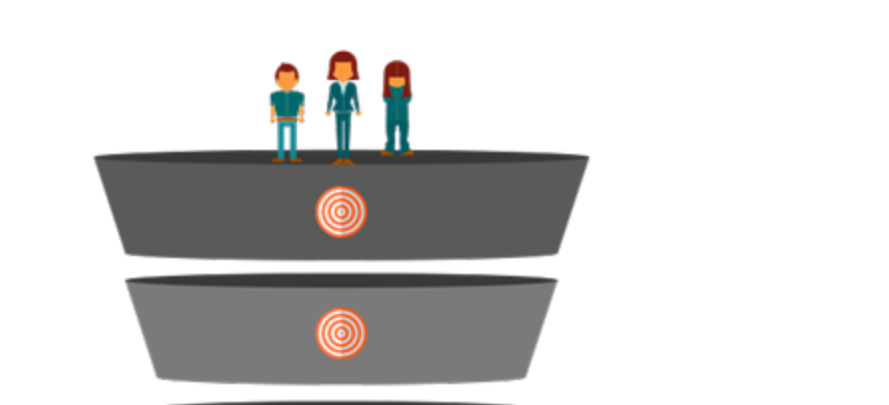
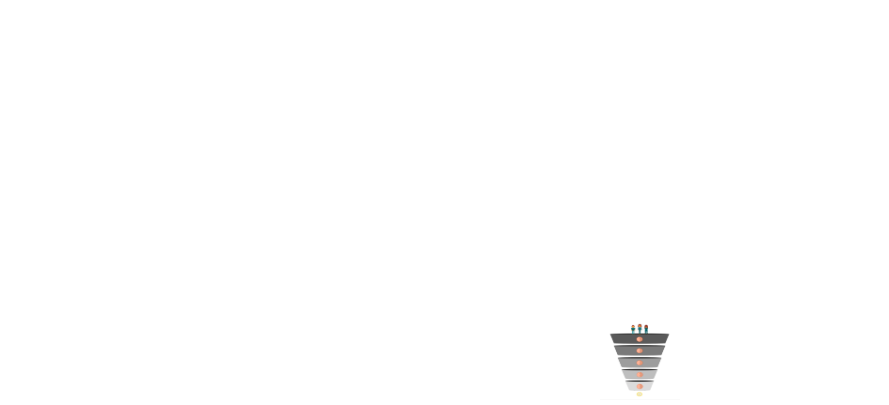
Before and after one commit to Joanna-P07/git-101, a plain HTML site: page index.html in a window 1280 px wide. Shown: the top 405 px of the page, without its empty margins (0-889 px from the left). Drawn offline with Linux system fonts and the light colour scheme.

Commit message:
Centered image and tagline

```diff
--- a/index.html
+++ b/index.html
@@ -1,10 +1,13 @@
 <!DOCTYPE html>
 <html>
 <head>
+	<link rel="stylesheet" type="text/css" href="style.css">
 	<title></title>
 </head>
 <body>
-	<img src="conversion-funnel.png" alt="">
+	<div id="container">
+	<img src="conversion-funnel.png" alt="" id="logo">
 	<h1>Coming soon... Le Wagon</h1>
+	</div>
 </body>
 </html>
--- /dev/null
+++ b/style.css
@@ -0,0 +1,15 @@
+body {
+	margin: 0;
+	font-family: Helvetica;
+}
+#logo {
+	height: 80px;
+	width: 80px;
+}
+#container {
+	display: flex;
+	align-items: center;
+	justify-content: center;
+	height: 100vh;
+	flex-direction: column;
+}
```
